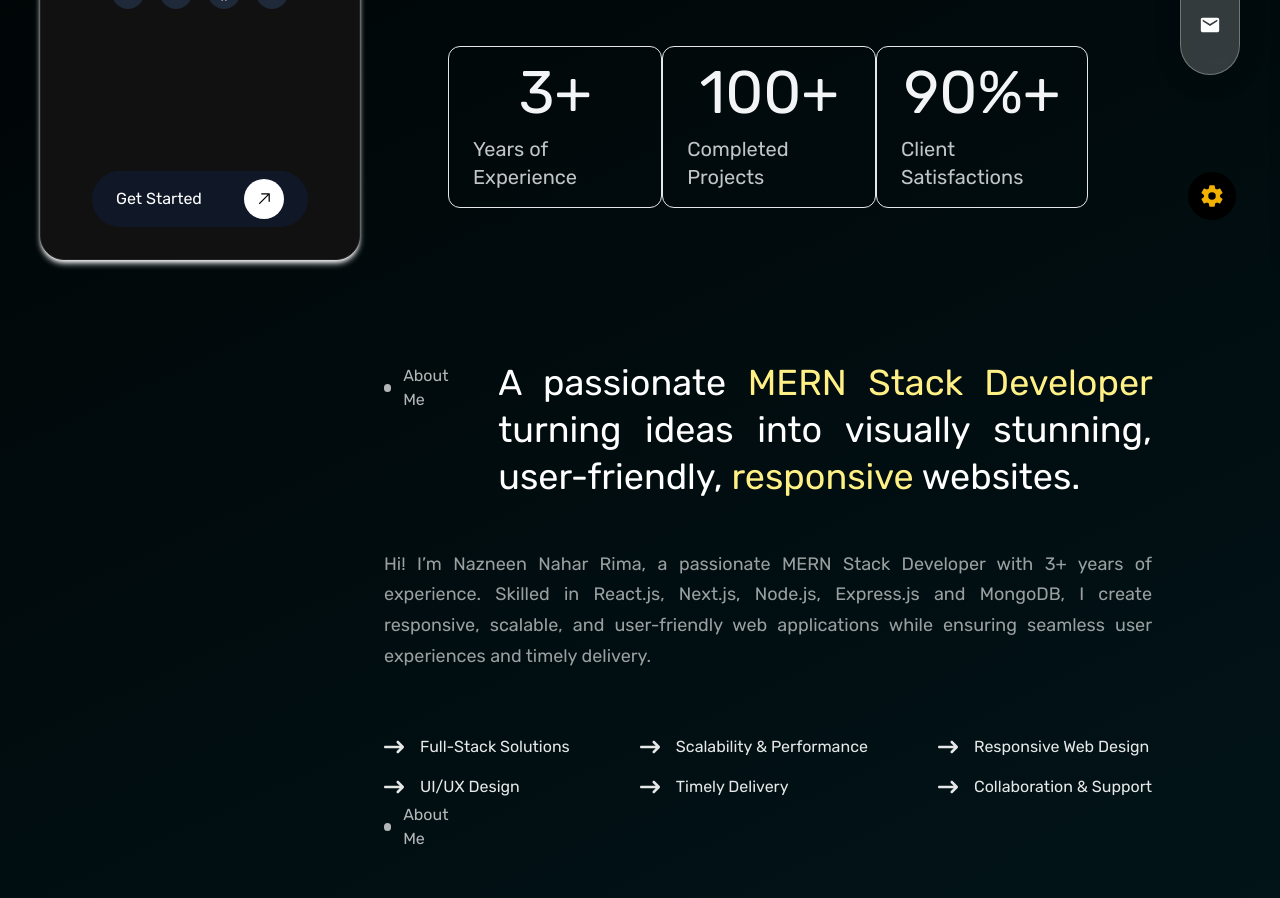
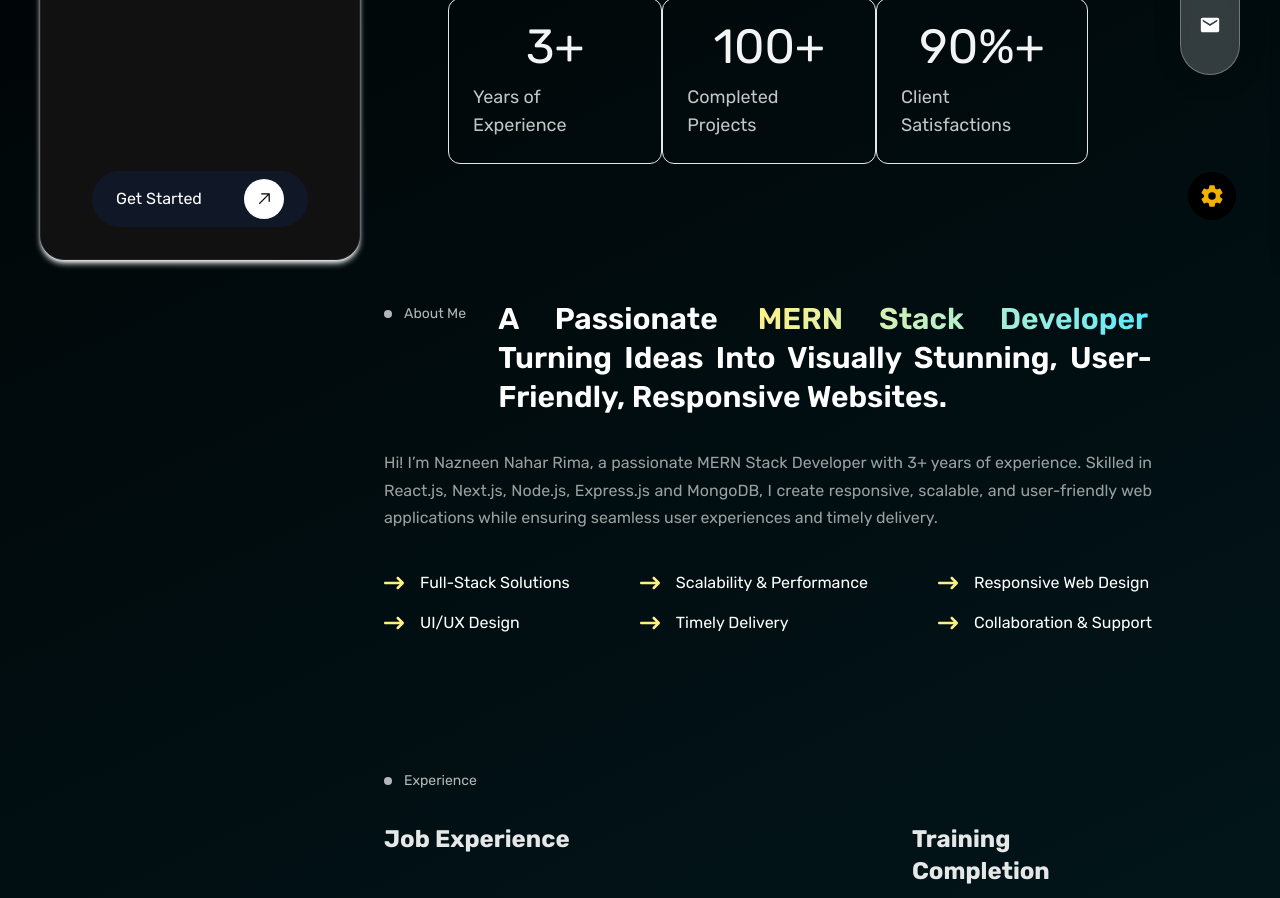
Before and after one commit to nazneen636/Apexcify_Technologys_task_2, a React (Vite) app: page / in a window 1280 px wide. Shown: the part 540-1438 px from the top of the page. Built offline with nearby package versions, Linux system fonts and the light colour scheme.

Commit message:
about section done

```diff
--- a/src/components/common/SectionTitle.jsx
+++ b/src/components/common/SectionTitle.jsx
@@ -4,7 +4,7 @@ const SectionTitle = ({ titleText, className }) => {
   return (
     <div className="mt-1">
       <h4
-        className={`${className} text-base opacity-70 flex gap-3 items-center `}
+        className={`${className} text-sm opacity-70 flex gap-3 items-center `}
       >
         {" "}
         <div className="w-2 h-2 bg-white rounded-full inline-block"></div>
--- a/src/components/homeComponent/About.jsx
+++ b/src/components/homeComponent/About.jsx
@@ -1,10 +1,87 @@
-import React from "react";
+import React, { useEffect, useRef } from "react";
+import { FaArrowRightLong } from "react-icons/fa6";
+import SectionTitle from "../common/SectionTitle";
+import gsap from "gsap";
+import { ScrollTrigger } from "gsap/ScrollTrigger";
+import lib from "../../lib/lib";
 import { motion } from "motion/react";
-import { FaArrowRightLong } from "react-icons/fa6";
-import SectionHeading from "../common/SectionHeading";
-import SectionTitle from "../common/SectionTitle";
-import SplitText from "../uiComponent/SplitText";
+gsap.registerPlugin(ScrollTrigger);
+
 const About = () => {
+  const textRef = useRef(null);
+  const paraRef = useRef(null);
+  const serviceRef = useRef(null);
+  const item = lib.item;
+  // useEffect(() => {
+  //   const tl = gsap.timeline({
+  //     scrollTrigger: {
+  //       trigger: textRef.current,
+  //       start: "top 80%", // when heading comes into view
+  //     },
+  //   });
+
+  //   // --- HEADING ANIMATION ---
+  //   const headingWords = textRef.current.innerText.split(" ");
+  //   textRef.current.innerHTML = headingWords
+  //     .map(
+  //       (word) =>
+  //         `<span class="inline-block overflow-hidden">
+  //           <span class="inline-block translate-y-[100%] opacity-0">${word}&nbsp;</span>
+  //         </span>`
+  //     )
+  //     .join(" ");
+
+  //   tl.to(textRef.current.querySelectorAll("span span"), {
+  //     y: 0,
+  //     opacity: 1,
+  //     // color: "#FACC15", // animated color
+  //     duration: 1,
+  //     ease: "power4.out",
+  //     stagger: {
+  //       each: 0.08,
+  //       from: "random",
+  //     },
+  //   });
+
+  //   // --- PARAGRAPH ANIMATION ---
+  //   const paraWords = paraRef.current.innerText.split(" ");
+  //   paraRef.current.innerHTML = paraWords
+  //     .map(
+  //       (word) =>
+  //         `<span class="inline-block opacity-0 translate-x-10">${word}&nbsp;</span>`
+  //     )
+  //     .join(" ");
+
+  //   tl.to(
+  //     paraRef.current.children,
+  //     {
+  //       opacity: 1,
+  //       x: 0,
+  //       duration: 0.8,
+  //       ease: "power3.out",
+  //       stagger: {
+  //         each: 0.03,
+  //         from: "start",
+  //       },
+  //     },
+  //     "+=0.2"
+  //   );
+
+  //   // --- SERVICE GROUP ANIMATION ---
+  //   const serviceItems = serviceRef.current.querySelectorAll(".service-item");
+  //   tl.from(
+  //     serviceItems,
+  //     {
+  //       y: 0,
+  //       opacity: 0,
+  //       duration: 0.8,
+  //       ease: "back.out(1.7)",
+  //       stagger: 0.1,
+  //     },
+  //     "+=0.2"
+  //   );
+  // }, []);
+
   const serviceGroups = [
     [
       { id: 1, text: "Full-Stack Solutions" },
@@ -19,41 +96,67 @@ const About = () => {
       { id: 6, text: "Collaboration & Support" },
     ],
   ];
+
   return (
-    <div>
-      <div className="flex flex-col gap-8 mt-28">
-        <div className="grid grid-cols-7 gap-8 text-justify">
+    <motion.div
+      variants={lib.container}
+      initial="hidden"
+      whileInView="visible"
+      viewport={{ once: false, amount: 0.5 }}
+      className="mt-24"
+    >
+      <motion.div
+        variants={item}
+        className="grid grid-cols-7 gap-8 text-justify"
+      >
         <SectionTitle titleText="About Me" />
         <div className="col-span-6">
-            <h2 className="text-4xl leading-[130%]">
+          <h2
+            // ref={textRef}
+            className="text-3xl leading-[130%] capitalize font-semibold"
+          >
             A passionate{" "}
-              <span className="text-yellow-200">MERN Stack Developer</span>{" "}
-              turning ideas into visually stunning, user-friendly,{" "}
-              <span className="text-yellow-200">responsive</span> websites.
+            <span className="bg-gradient-to-l  to-yellow-200 from-cyan-300 bg-clip-text text-transparent px-1 rounded">
+              MERN Stack Developer
+            </span>{" "}
+            turning ideas into visually stunning, user-friendly, responsive
+            websites.
           </h2>
         </div>
-        </div>
-        <p className="mt-4 text-lg leading-[170%] opacity-60 text-justify">
+      </motion.div>
+
+      <motion.p
+        variants={item}
+        // ref={paraRef}
+        className="mt-8 text-base leading-[170%] opacity-60! text-justify"
+      >
         Hi! I’m Nazneen Nahar Rima, a passionate MERN Stack Developer with 3+
         years of experience. Skilled in React.js, Next.js, Node.js, Express.js
         and MongoDB, I create responsive, scalable, and user-friendly web
         applications while ensuring seamless user experiences and timely
         delivery.
-        </p>
-        <div className="mt-8 flex justify-between opacity-90">
+      </motion.p>
+
+      <motion.div
+        variants={item}
+        className="mt-20 flex justify-between opacity-90  -translate-y-10"
+      >
         {serviceGroups?.map((group, groupIndex) => (
           <div key={groupIndex} className="flex flex-col gap-4">
             {group.map((item) => (
-                <div className="flex gap-4 items-center">
-                  <FaArrowRightLong className="text-yellow text-xl" />
+              <motion.div
+                variants={item}
+                key={item.id}
+                className="flex gap-4 items-center service-item"
+              >
+                <FaArrowRightLong className="text-yellow-200 text-xl" />
                 <p className="text-base">{item.text}</p>
-                </div>
+              </motion.div>
             ))}
           </div>
         ))}
-        </div>
-      </div>
-    </div>
+      </motion.div>
+    </motion.div>
   );
 };
 
--- a/src/components/homeComponent/BannerStats.jsx
+++ b/src/components/homeComponent/BannerStats.jsx
@@ -77,7 +77,7 @@ const StatsSection = () => {
   const item = lib.item;
   return (
     <motion.div
-      className="bg-yellow rounded-full mt-28 px-16 py-10 flex items-center justify-between w-full text-gray-100"
+      className="bg-yellow rounded-full mt-16 px-16 py-10 flex items-center justify-between w-full text-gray-100"
       variants={lib.container}
       initial="hidden"
       whileInView="visible"
@@ -87,13 +87,13 @@ const StatsSection = () => {
         <motion.div
           key={stat.id}
           variants={item} // ✅ assign child variant here
-          className="flex flex-col gap-3 items-center justify-center border border-gray-200 px-6 rounded-xl py-4"
+          className="flex flex-col gap-3 items-center justify-center border border-gray-200 px-6 rounded-xl py-6"
         >
-          <h1 className="text-6xl font-normal">
+          <h1 className="text-5xl font-normal">
             {stats[stat.key]}
             {stat.suffix}
           </h1>
-          <p className="text-xl opacity-80">{stat.label}</p>
+          <p className="text-lg opacity-80">{stat.label}</p>
         </motion.div>
       ))}
     </motion.div>
--- a/src/components/homeComponent/Experience.jsx
+++ b/src/components/homeComponent/Experience.jsx
@@ -2,31 +2,47 @@ import React from "react";
 import SectionTitle from "../common/SectionTitle";
 import { RiArrowRightUpLine } from "react-icons/ri";
 
+const jobItem = [
+  {
+    id: 1,
+    year: 2025,
+    position: "Intern Frontend Developer",
+  },
+  {
+    id: 2,
+    year: 2025,
+    position: "Junior Frontend Developer",
+  },
+];
+const trainingItem = [
+  {
+    id: 1,
+    year: 2025,
+    position: "MERN Stack Development",
+  },
+  {
+    id: 2,
+    year: 2024,
+    position: "Frontend Development with React",
+  },
+];
 const Experience = () => {
   return (
     <div>
       {" "}
-      <div className="grid grid-cols-7 gap-8 text-justify">
-        <SectionTitle titleText="About Me" />
-        {/* <div className="col-span-6">
-          <SectionHeading>
-            A passionate{" "}
-            <span className="text-yellow-200">MERN Stack Developer</span>{" "}
-            turning ideas into visually stunning, user-friendly,{" "}
-            <span className="text-yellow-200">responsive</span> websites.
-          </SectionHeading>
-        </div> */}
+      <div className="mt-24">
+        <SectionTitle titleText="Experience" />
       </div>
-      <div className="relative mt-8 text-black flex justify-between w-full py-12 px-10 bg-yellow rounded-lg">
-        <div className="absolute left-1/2 -translate-x-1/2 top-1/2 -translate-y-1/2 h-40 bg-[#000000c5] w-[2px]"></div>
+      <div className="relative mt-8  flex justify-between w-full bg-yellow rounded-lg">
+        <div className="absolute left-1/2 -translate-x-1/2 top-1/2 -translate-y-1/2 h-40 bg-yellow-200 w-[2px]"></div>
         <div className="w-full">
           <h2 className="font-bold mb-10 text-2xl opacity-90">
             Job Experience
           </h2>
           <div className="flex flex-col gap-10">
             <div className="flex gap-5 items-center group">
-              <div className="bg-black rounded-full group-hover:bg-white w-8 h-8 flex items-center justify-center duration-300 transition-all">
-                <RiArrowRightUpLine className="text-white text-2xl group-hover:text-black duration-300 transition-all" />
+              <div className="bg-yellow-200 text-black rounded-full group-hover:bg-white w-8 h-8 flex items-center justify-center duration-300 transition-all">
+                <RiArrowRightUpLine className=" text-2xl group-hover:text-black duration-300 transition-all" />
               </div>
               <div className="">
                 <p className="opacity-80">2019</p>
@@ -59,7 +75,7 @@ const Experience = () => {
               </div>
               <div className="">
                 <p className="opacity-80">2024</p>
-                <h4 className="text-2xl font-medium mt-1 opacity-90">
+                <h4 className="text-lg font-medium mt-1 opacity-90">
                   Frontend Development
                 </h4>
               </div>
--- a/src/components/sidebar/LeftSideBar.jsx
+++ b/src/components/sidebar/LeftSideBar.jsx
@@ -22,7 +22,7 @@ export default function LeftSidebar() {
 
         {/* Profile Image */}
         <div
-          className="w-72 h-72 rounded-xl overflow-hidden"
+          className="w-64 h-64 rounded-xl overflow-hidden"
           style={{ background: "var(--profile-gradient)" }}
         >
           <img
--- a/src/index.css
+++ b/src/index.css
@@ -13,13 +13,20 @@ body {
     #065183 30%,
     #000000 100%
   );
+  --text-gradient: linear-gradient(90deg, #065183, #000000);
 }
 
 @theme {
   --color-profile-gradient: var(--profile-gradient);
   --font-allura: font-allura;
 }
-
+.gradient-text {
+  background: var(--text-gradient);
+  -webkit-background-clip: text;
+  -webkit-text-fill-color: transparent;
+  background-clip: text; /* for Firefox */
+  color: transparent; /* fallback */
+}
 .blurRightSideBar {
   /* From https://css.glass */
   background: rgba(255, 255, 255, 0.2);
```
Lines whose indentation alone changed are shown as unchanged.
